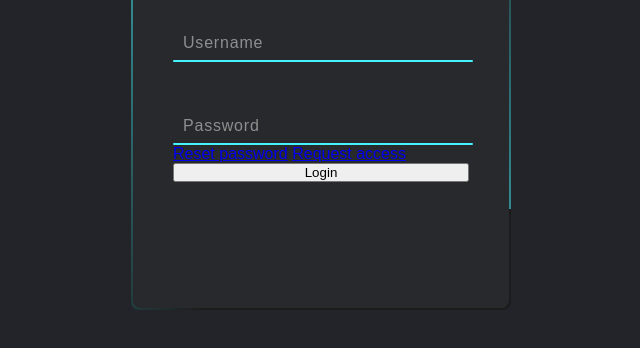
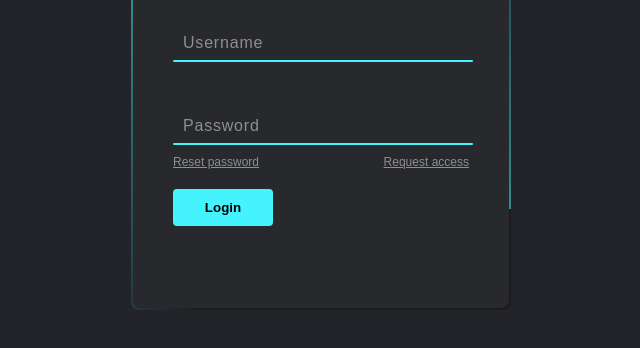
Before and after one commit to AlexRasch/login, a plain HTML site: page index.html in a window 1280 px wide. Shown: the part 300-648 px from the top of the page, without its empty margins (319-959 px from the left). Drawn offline with Linux system fonts and the light colour scheme.

```diff
--- a/style.css
+++ b/style.css
@@ -13,7 +13,16 @@
     background: #23242a;
 }
 
-/* Form */
+/* Login "form" */
+.box {
+    position: relative;
+    width: 380px;
+    height: 420px;
+    background:#1c1c1c;
+    border-radius: 8px;
+    overflow: hidden;
+}
+
 .form {
     position: absolute;
     inset: 2px;
@@ -41,7 +50,7 @@
 .inputBox input {
     position: relative;
     width:100%;
-    padding: 20px 10px 10px;
+    padding: 20px 0px 10px;
     background:transparent;
     border:none;
     outline:none;
@@ -65,7 +74,7 @@
 .inputBox input:valid ~ span,
 .inputBox input:focus ~ span {
     color:#45f3ff;
-    transform: translateX(-10px) translateY(-34px);
+    transform: translateX(0px) translateY(-34px);
     font-size: 0.75em;
 }
 
@@ -88,16 +97,40 @@
     z-index: 5; /* Much wow */
 }
 
-.box {
-    position: relative;
-    width: 380px;
-    height: 420px;
-    background:#1c1c1c;
-    border-radius: 8px;
-    overflow: hidden;
+/* User account links */
+.links {
+    display: flex;
+    justify-content: space-between;
+
+}
+
+.links a {
+    margin: 10px 0;
+    font-size: 0.75rem;
+    color: #8f8f8f;
+}
+
+.links a:hover {
+    color:#45f3ff;
 }
 
 
+/* Button */
+input[type="submit"] {
+    border:none;
+    outline:none;
+    background: #45f3ff;
+    padding:11px 25px;
+    width: 100px;
+    margin-top:10px;
+    border-radius: 4px;
+    font-weight: 600;
+    cursor: pointer;
+}
+
+input[type="submit"]:active {
+    opacity: 0.8;
+}
 
 /* Animation */
 .box::before {
```
